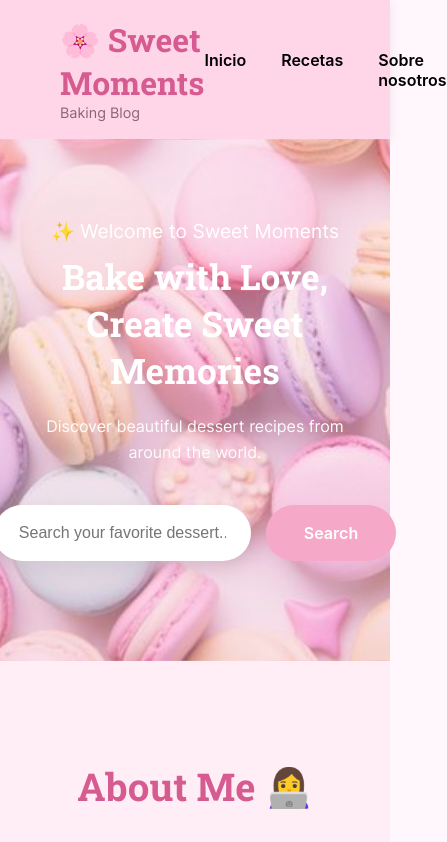
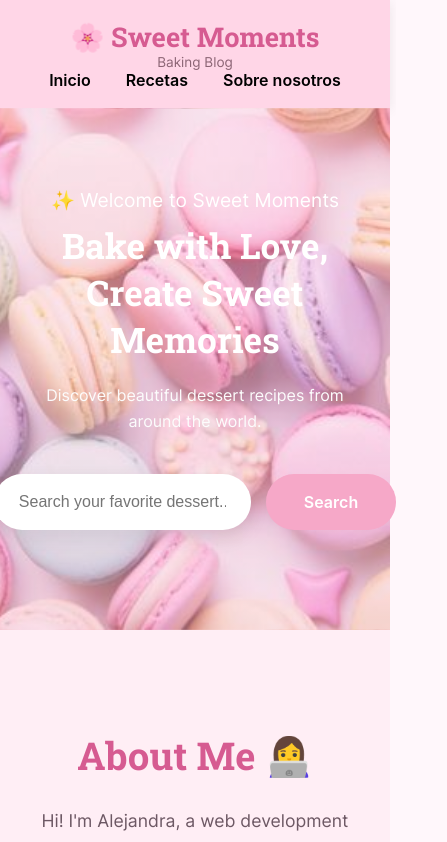
Before and after one commit to alejandraco0109/mybakingpage, a React (Vite) app: page / in a window 390 px wide. Shown: the top 842 px of the page, 447 px wide, since content can reach past the window. Built offline with nearby package versions, Linux system fonts and the light colour scheme; a web font is replaced by a local one.

Commit message:
Fix header mobile alignment

```diff
--- a/src/components/Header/Header.css
+++ b/src/components/Header/Header.css
@@ -32,3 +32,28 @@
   color: #8b6474;
   font-size: 0.9rem;
 }
+
+@media screen and (max-width: 600px) {
+  .header {
+    padding: 18px 20px;
+  }
+
+  .header__container {
+    flex-direction: column;
+    justify-content: center;
+    align-items: center;
+    text-align: center;
+  }
+
+  .header__brand {
+    align-items: center;
+  }
+
+  .header__logo {
+    font-size: 1.7rem;
+  }
+
+  .header__subtitle {
+    font-size: 0.85rem;
+  }
+}
```
